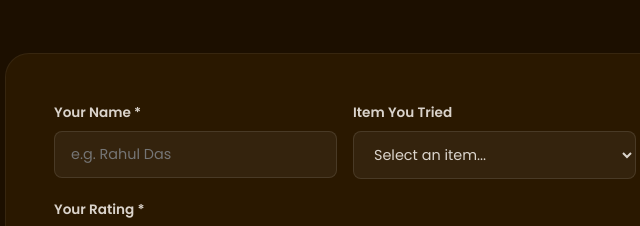
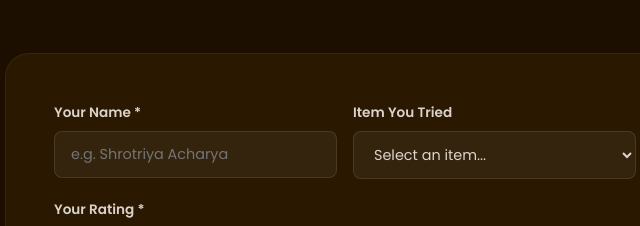
Before and after one commit to Priyankar-Dey/amrf, a plain HTML site: page amra-fuchkawala/pages/reviews.html in a window 1280 px wide. Shown: the part 1787-2013 px from the top of the page, 295-935 px from the left. Drawn offline with Linux system fonts and the light colour scheme.

Commit message:
Update reviews.html

```diff
--- a/amra-fuchkawala/pages/reviews.html
+++ b/amra-fuchkawala/pages/reviews.html
@@ -373,7 +373,7 @@
               <label class="form-label">Your Name *</label>
               <!-- Honeypot field hidden from real users -->
               <input type="text" name="website_url" style="display:none;" tabindex="-1" autocomplete="off" />
-              <input type="text" class="form-input" id="reviewName" placeholder="e.g. Rahul Das" maxlength="60" required />
+              <input type="text" class="form-input" id="reviewName" placeholder="e.g. Shrotriya Acharya" maxlength="60" required />
             </div>
             <div class="form-group">
               <label class="form-label">Item You Tried</label>
```
